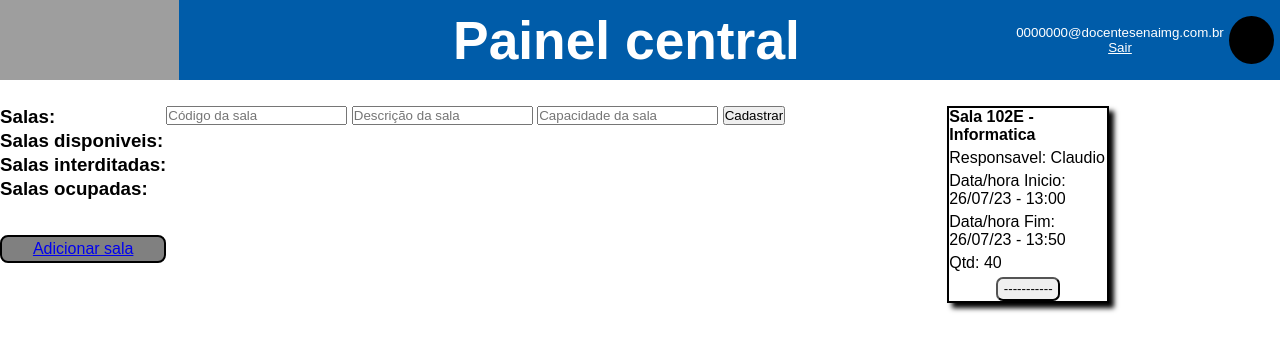
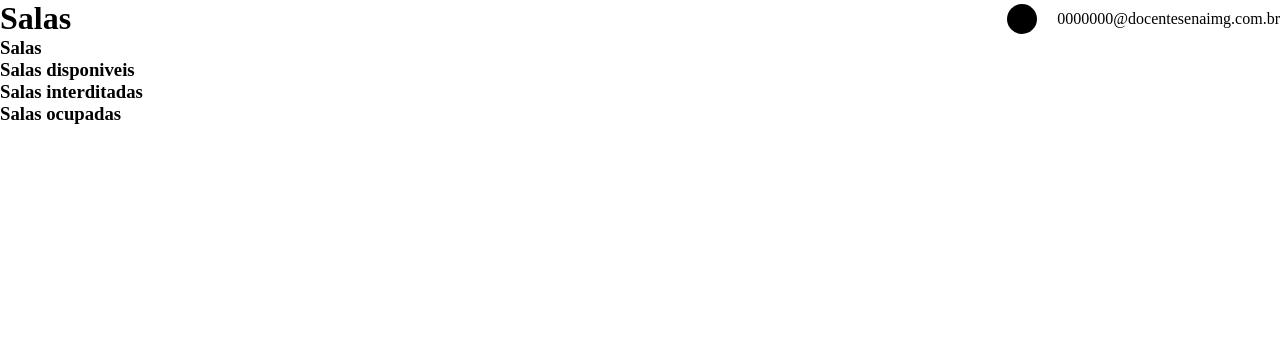
Before and after one commit to TCC-SENAI-TEO/TCC, a PHP site: page /html/home.html in a window 1280 px wide. Shown: the top 351 px of the page. Run offline with PHP 8.4, Linux system fonts and the light colour scheme; grey boxes are pictures that could not be loaded.

Commit message:
Add files via upload

```diff
--- a/css/home.css
+++ b/css/home.css
@@ -1,27 +1,6 @@
-/*#005ca9*/
-
 * {
     margin: 0;
     padding: 0;
-    font-family: Arial, Helvetica, sans-serif;
-}
-
-@media only screen and (max-width: 768px) {
-    .titulo {
-        margin: auto !important;
-        font-size: 30pt !important;
-    }
-
-    .registro {
-        display: none;
-    }
-
-    .img_perfil{
-        display: none;
-    }
-    .senai_logo {
-        display: none;
-    }
 }
 
 ul {
@@ -31,90 +10,21 @@ ul {
 header {
     display: flex;
     align-items: center;
+    align-content: center;
     justify-content: space-between;
-    background-color: #005ca9;
-    min-width: 100svw;
-    max-width: fit-content;
-    overflow: hidden;
-    color: white;
-}
-
-.titulo {
-    font-size: 40pt;
-    margin-left: 4.5svw;
 }
 
 .perfil {
     display: flex;
-    flex-direction: row-reverse;
-    gap: 5px;
+    flex-direction: row;
+    gap: 20px;
     align-items: center;
-    font-size: 10pt;
-    margin-right: .5svw;
-}
-
-.sair {
-    text-decoration: underline;
-    cursor: pointer;
-}
-
-.teste {
-    text-align: center;
 }
 
 .img_perfil {
-    width: 3.5svw;
-    height: 6svh;
+    width: 30px;
+    height: 30px;
     border-radius: 100%;
     background-color: black;
+    margin: 0;
 }
-
-.senai_logo {
-    width: 14svw;
-    height: 10svh;
-}
-
-main {
-    display: flex;
-    margin-top: 2%;
-}
-
-.salas_status {
-    display: flex;
-    flex-direction: column;
-    gap: 2px;
-}
-
-.salas {
-    display: flex;
-    flex-wrap: nowrap;
-
-}
-
-.salas > div{
-    display: flex;
-    flex-direction: column;
-    gap: 5px;
-    margin-left: 50%;
-    border: 2px solid black;
-    min-width: fit-content;
-    flex-wrap: wrap;
-    width: 25svw;
-    box-shadow: 5px 5px 5px black;
-}
-
-.botao {
-    margin: auto;
-    width: 5svw;
-    height: 3svh;
-    border-radius: 7px;
-}
-
-.add_sala {
-    margin-top: 20%;
-    background-color: grey;
-    padding: 2%;
-    border: 2px solid black;
-    border-radius: 8px;
-    text-align: center;
-}
--- a/html/home.html
+++ b/html/home.html
@@ -4,51 +4,28 @@
         <meta charset="UTF-8">
         <meta http-equiv="X-UA-Compatible" content="IE=edge">
         <meta name="viewport" content="width=device-width, initial-scale=1.0">
-        <link rel="stylesheet" href="/css/home.css">
+        <link rel="stylesheet" href="../css/home.css">
         <link rel="shortcut icon" href="/img/favicon.ico" type="image/x-icon">
         <title>Home</title>
     </head>
     <body>
 
         <header>
-            <img src="../img/senai.png" alt="Logo Senai" class="senai_logo">
-            <h1 class="titulo">Painel central</h1>
+            <h1 class="titulo">Salas</h1>
             <div class="perfil">
-                <div class="img_perfil"></div>
-                <div class="teste">
-                    <p class="registro">0000000@docentesenaimg.com.br</p>
-                    <p class="sair">Sair</p>
-                </div>
+           <div class="img_perfil"></div>
+                <p class="registro">0000000@docentesenaimg.com.br</p>
             </div>
         </header>
 
         <main>
-            <ul class="salas_status">
-                <li><h3 class="salas salas_totais">Salas: </h3></li>
-                <li><h3 class="salas sala_disponiveis">Salas disponiveis: </h3></li>
-                <li><h3 class="salas sala_interditadas">Salas interditadas: </h3></li>
-                <li><h3 class="salas sala_ocupadas">Salas ocupadas: </h3></li>
-                <a href="add_sala.html" target="_blank" class="link add_sala" id="add_sala">Adicionar sala</a>
+            <ul>
+                <li><h3 class="salas sala">Salas</h3></li>
+                <li><h3 class="salas sala_disponiveis">Salas disponiveis</h3></li>
+                <li><h3 class="salas sala_interditadas">Salas interditadas</h3></li>
+                <li><h3 class="salas sala_ocupadas">Salas ocupadas</h3></li>
             </ul>
-            <div class="tela_criar_sala" id="tela_criar_sala">
-                <form action="registar_sala" method="post">
-                    <input type="text" name="codigo_sala" id="texto_codigo_sala" placeholder="Código da sala">
-                    <input type="text" name="descricao_sala" id="texto_descricao_sala" placeholder="Descrição da sala">
-                    <input type="number" name="quantidade_sala" id="numero_quantidade_sala" placeholder="Capacidade da sala">
-                    <input type="button" value="Cadastrar" id="cadastrar_sala_btn">
-                </form>
-            </div>
-            <div class="salas"  id="salas">
-                <div class="sala_1 sala">
-                    <h4 class="tag">Sala 102E - Informatica</h4>
-                    <p class="tag">Responsavel: Claudio</p>
-                    <p class="tag">Data/hora Inicio: 26/07/23 - 13:00</p>
-                    <p class="tag">Data/hora Fim:  26/07/23 - 13:50</p>
-                    <p class="tag">Qtd: 40</p>
-                    <input type="button" value="-----------" class="botao reservar desocupar">
-                </div>
-            </div>
         </main>
-        <script src="../js/gerador_de_salas.js"></script>
+
     </body>
 </html>
```
Also changed, not shown: css/registro.css (+33 -3 lines), html/login.php (added, +34 -0 lines), html/registro.php (added, +57 -0 lines), php/conectar_banco_de_dados.php (added, +7 -0 lines), php/registrar_funcionario.php (+38 -11 lines), php/verificar_login.php (added, +20 -0 lines), sql/tcc.sql (added, +70 -0 lines), README.md, 1 other file.
